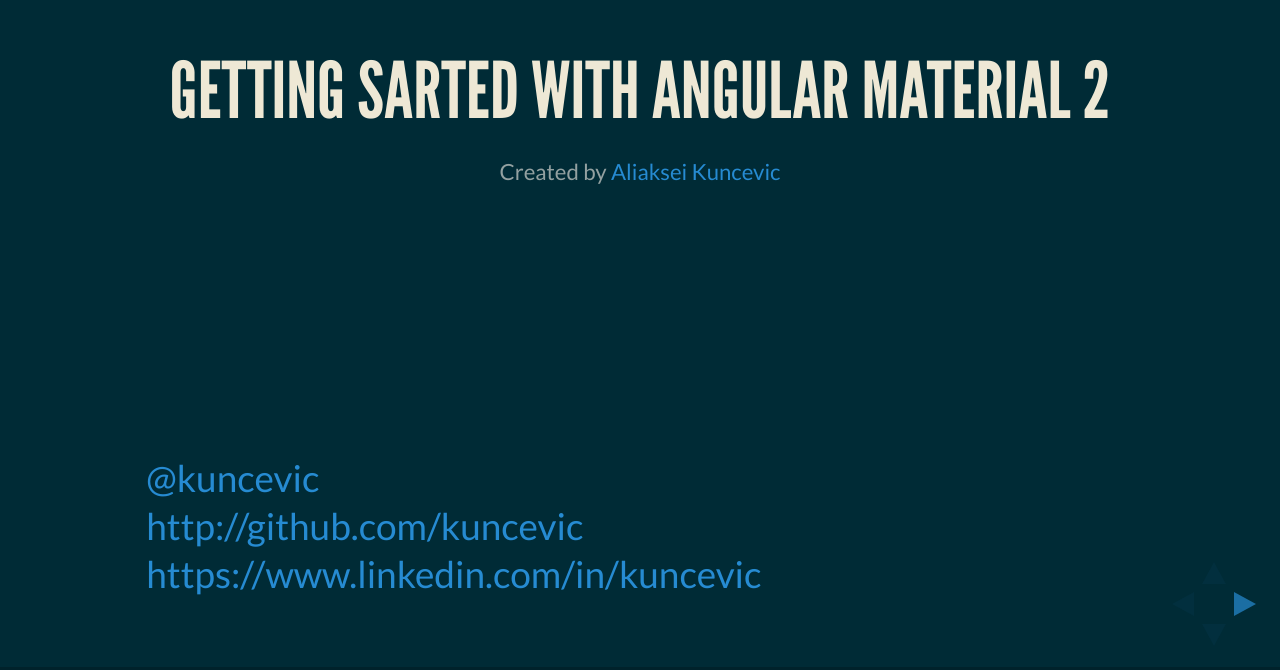
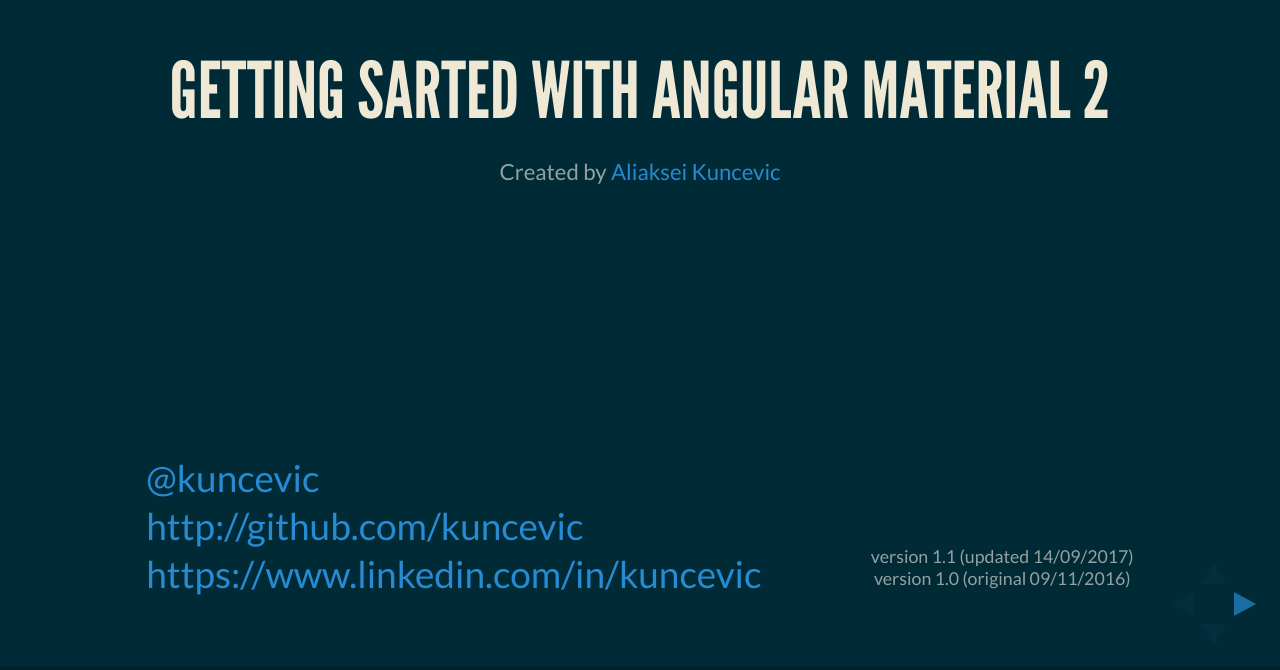
Before and after one commit to kuncevic/talks, a plain HTML site: page getting-sarted-with-angular-material-2.html in a window 1280 px wide. Shown: the part 130-800 px from the top of the page. Drawn offline with Linux system fonts and the light colour scheme.

Commit message:
add versions

```diff
--- a/getting-sarted-with-angular-material-2.html
+++ b/getting-sarted-with-angular-material-2.html
@@ -37,9 +37,12 @@
 	<body>
 
 		<div class="reveal">
-
 			<!-- Any section element inside of this container is displayed as a slide -->
 			<div class="slides">
+					<div style="position:absolute;right:0px; bottom:40px;font-size: 80%;">
+						<p style="margin: 0; !important;line-height: 0.3;"><small>version 1.1 (updated 14/09/2017)</small></p>
+						<p style="margin: 0 !important;line-height: 0.3;"><small>version 1.0 (original 09/11/2016)</small></p>
+					</div>
 					<section style="margin-top:80px !important;">
 					<h2>Getting sarted with angular material 2</h2>
 					<p><small>Created by <a href="https://www.linkedin.com/in/kuncevic">Aliaksei Kuncevic</a></small></p>
```
Also changed, not shown: ng-modules-lazy-loading-and-fun-with-bundle-analyzing.html (+4 -0 lines), ngrx-4-features-and-migration-path.html (+3 -0 lines).
